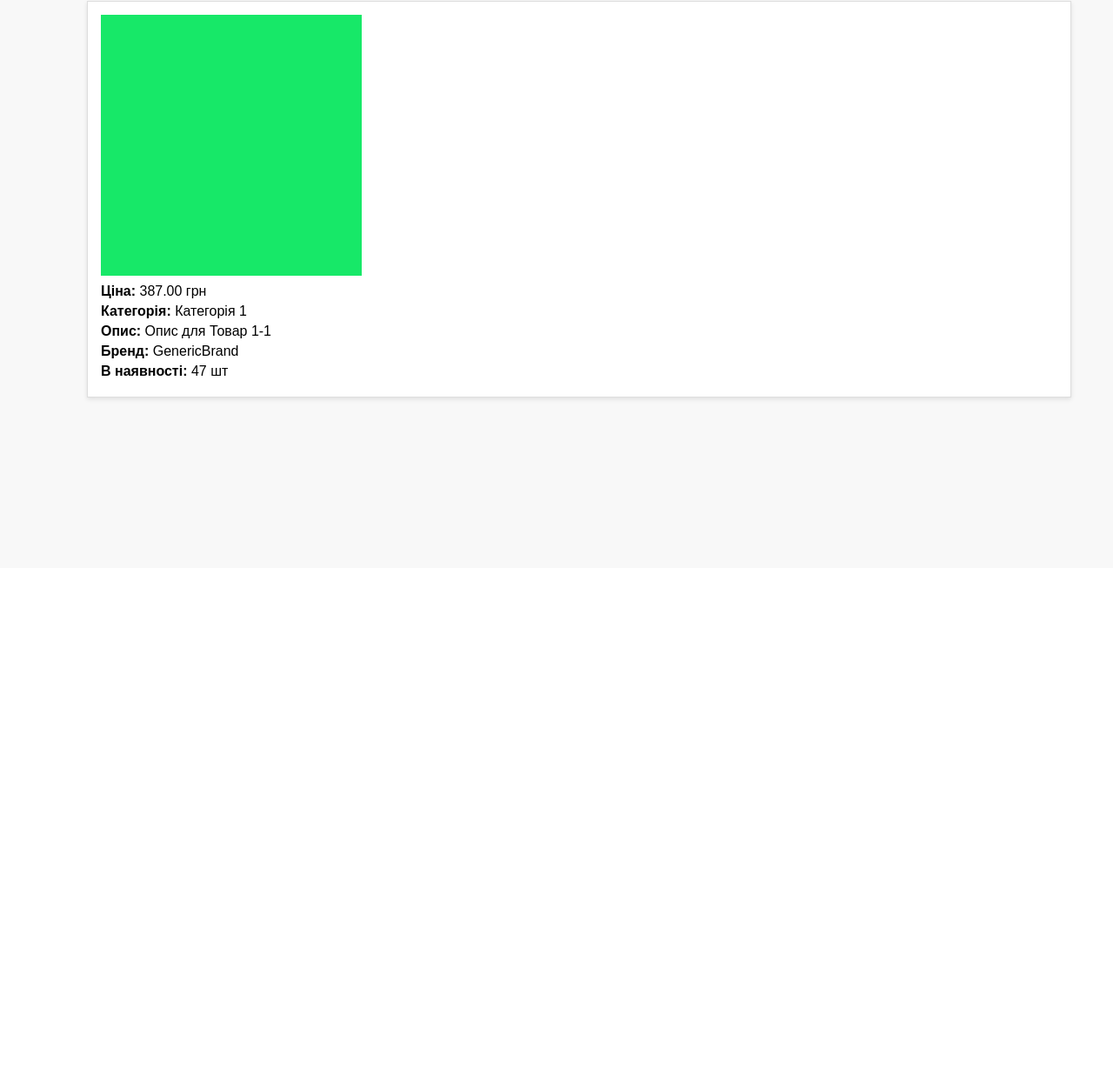
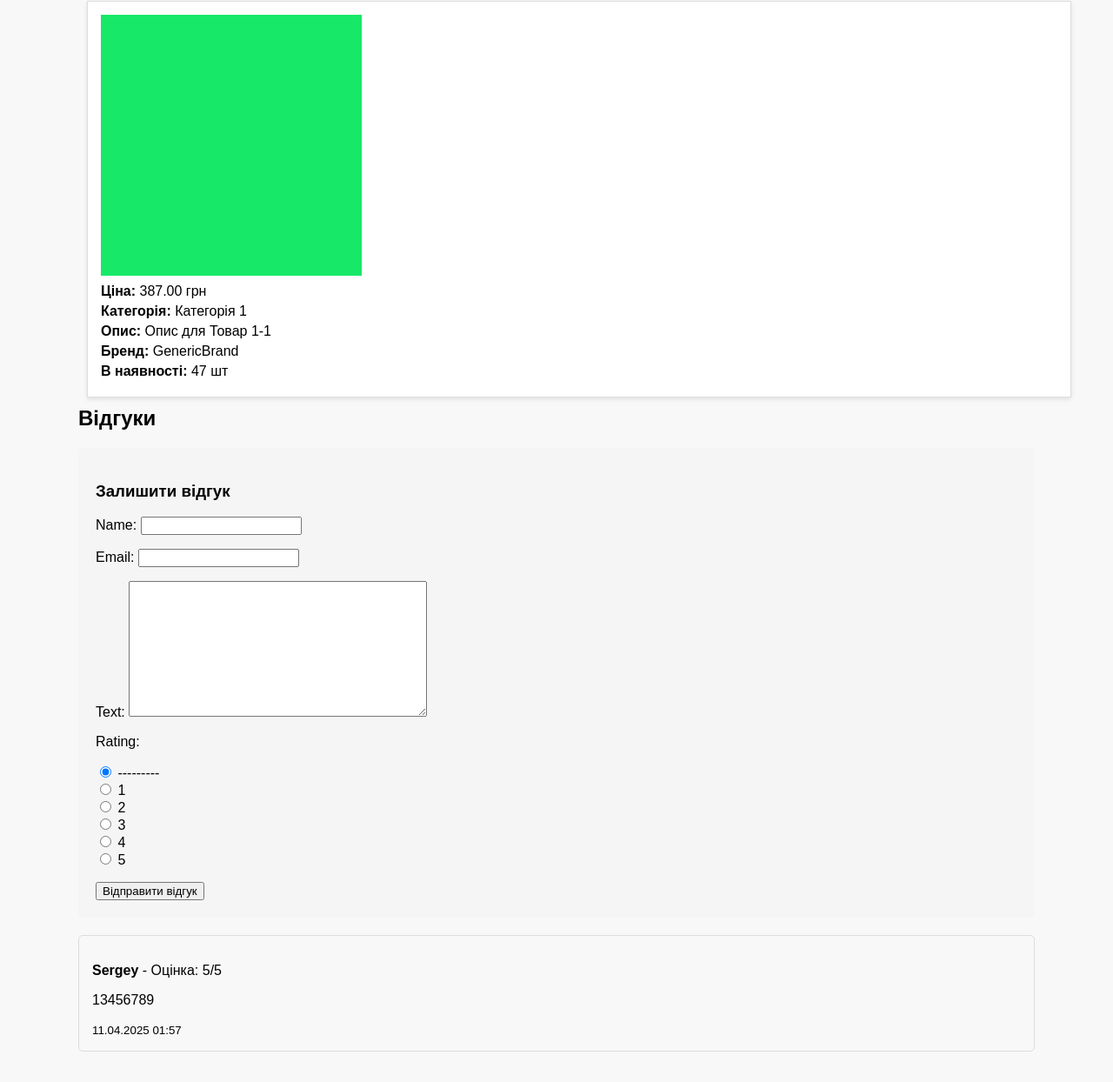
Before and after one commit to Sergey-Chalyi/TestShop, a Django app: page /category/1/1-1/ in a window 1280 px wide. Shown: the part 147-1391 px from the top of the page at 87% size. Before the commit the page ends 608 px from the top, so only its background shows below. Run offline with Django 5.2, Linux system fonts and the light colour scheme; data comes from the database, SQL or seed files in the repository; both versions use the stored data as it was after the commit.

Commit message:
added reviews to items

```diff
--- /dev/null
+++ b/base/shop/forms.py
@@ -0,0 +1,10 @@
+from django import forms
+from .models import Review
+
+class ReviewForm(forms.ModelForm):
+    class Meta:
+        model = Review
+        fields = ['name', 'email', 'text', 'rating']
+        widgets = {
+            'rating': forms.RadioSelect()
+        }
--- a/base/shop/models.py
+++ b/base/shop/models.py
@@ -35,3 +35,15 @@ class Product(models.Model):
 
     def __str__(self):
         return self.name
+
+
+class Review(models.Model):
+    product = models.ForeignKey(Product, on_delete=models.CASCADE, related_name='reviews')
+    name = models.CharField(max_length=100)
+    email = models.EmailField()
+    text = models.TextField()
+    rating = models.IntegerField(choices=[(i, i) for i in range(1, 6)])
+    created_at = models.DateTimeField(auto_now_add=True)
+
+    def __str__(self):
+        return f'Отзыв от {self.name} на {self.product.name}'
--- a/base/shop/templates/shop/base.html
+++ b/base/shop/templates/shop/base.html
@@ -47,6 +47,21 @@
         .clear {
             clear: both;
         }
+        .reviews-section {
+            margin-top: 30px;
+        }
+        .review-form {
+            margin: 20px 0;
+            padding: 20px;
+            background: #f5f5f5;
+            border-radius: 5px;
+        }
+        .review {
+            margin: 15px 0;
+            padding: 15px;
+            border: 1px solid #ddd;
+            border-radius: 5px;
+        }
     </style>
 </head>
 <body>
--- a/base/shop/templates/shop/product_detail.html
+++ b/base/shop/templates/shop/product_detail.html
@@ -10,4 +10,30 @@
     <p><strong>Бренд:</strong> {{ product.brand }}</p>
     <p><strong>В наявності:</strong> {{ product.stock }} шт</p>
 </div>
+
+<div class="reviews-section">
+    <h2>Відгуки</h2>
+
+    <div class="review-form">
+        <h3>Залишити відгук</h3>
+        <form method="post">
+            {% csrf_token %}
+            {{ form.as_p }}
+            <button type="submit">Відправити відгук</button>
+        </form>
+    </div>
+
+    <div class="reviews-list">
+        {% for review in reviews %}
+        <div class="review">
+            <p><strong>{{ review.name }}</strong> - Оцінка: {{ review.rating }}/5</p>
+            <p>{{ review.text }}</p>
+            <small>{{ review.created_at|date:"d.m.Y H:i" }}</small>
+        </div>
+        {% empty %}
+        <p>Поки що немає відгуків.</p>
+        {% endfor %}
+    </div>
+</div>
+
 {% endblock %}
--- a/base/shop/views.py
+++ b/base/shop/views.py
@@ -1,5 +1,7 @@
-from django.shortcuts import get_object_or_404, render
-from .models import Category, Product
+from django.shortcuts import get_object_or_404, render, redirect
+from .models import Category, Product, Review
+from .forms import ReviewForm
+
 
 def all_products(request):
     products = Product.objects.all()
@@ -15,4 +17,20 @@ def category_detail(request, category_slug):
 
 def product_detail(request, category_slug, product_slug):
     product = get_object_or_404(Product, slug=product_slug, category__slug=category_slug)
-    return render(request, 'shop/product_detail.html', {'product': product})
+    reviews = product.reviews.all().order_by('-created_at')
+
+    if request.method == 'POST':
+        form = ReviewForm(request.POST)
+        if form.is_valid():
+            review = form.save(commit=False)
+            review.product = product
+            review.save()
+            return redirect('product_detail', category_slug=category_slug, product_slug=product_slug)
+    else:
+        form = ReviewForm()
+
+    return render(request, 'shop/product_detail.html', {
+        'product': product,
+        'reviews': reviews,
+        'form': form
+    })
```
Also changed, not shown: base/db.sqlite3, base/shop/migrations/0002_review.py (added), 1 other file.
